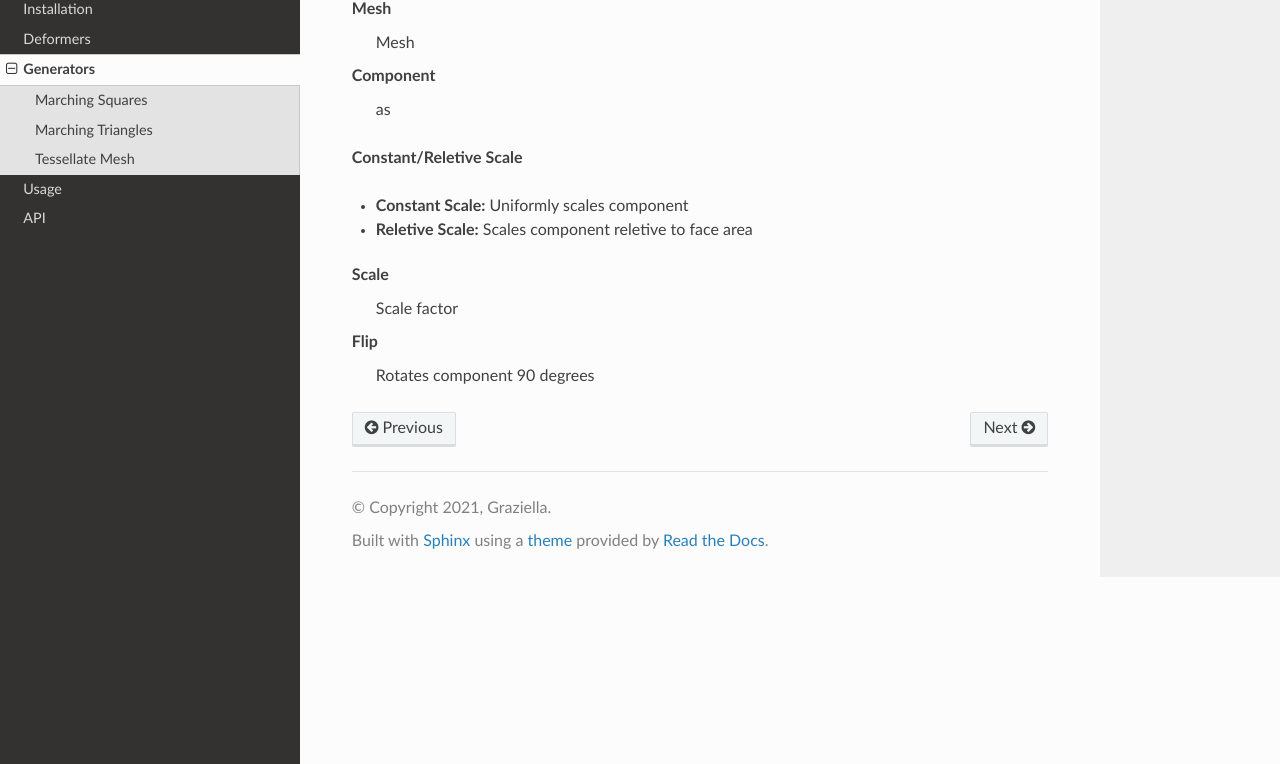
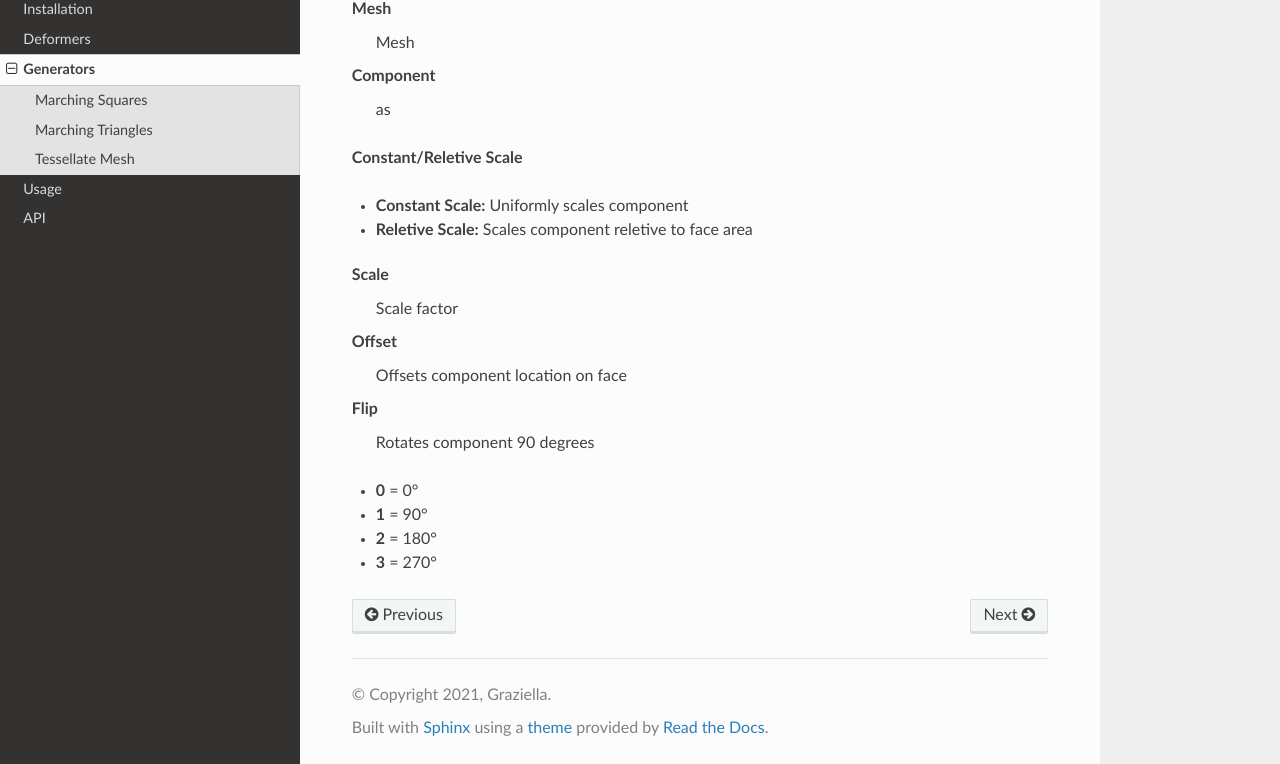
Before and after one commit to higgsas/higgsas_geo_nodes_manual, a Sphinx documentation site: the page built from docs/generators.rst, in a window 1280 px wide and 900 px high, scrolled down 7026 px, cut to the strip 136-900 px from the top of the window. Built offline with Sphinx 7.4.7 and the Read the Docs theme 2.0.0, drawn with Linux system fonts in a browser that asks for light colours.

Commit message:
Update generators.rst

```diff
--- a/docs/generators.rst
+++ b/docs/generators.rst
@@ -90,5 +90,13 @@ Component
 Scale
   Scale factor
 
+Offset
+  Offsets component location on face
+
 Flip
   Rotates component 90 degrees
+
+- **0** = 0°
+- **1** = 90°
+- **2** = 180°
+- **3** = 270°
```
